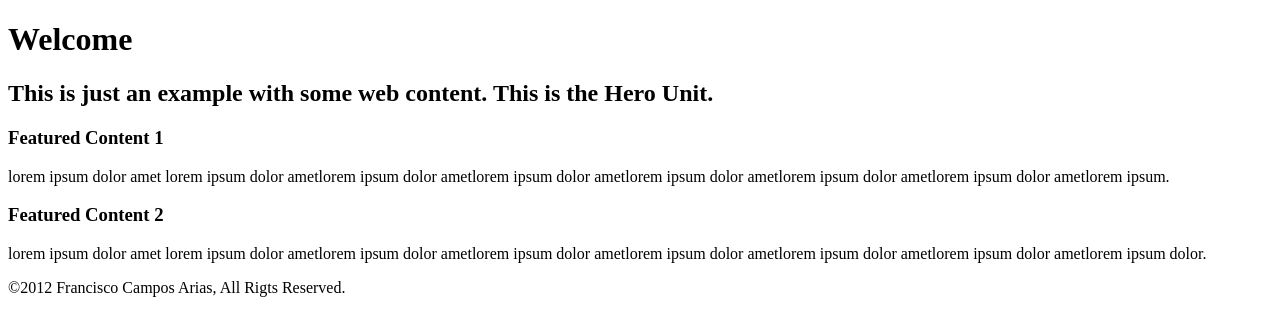
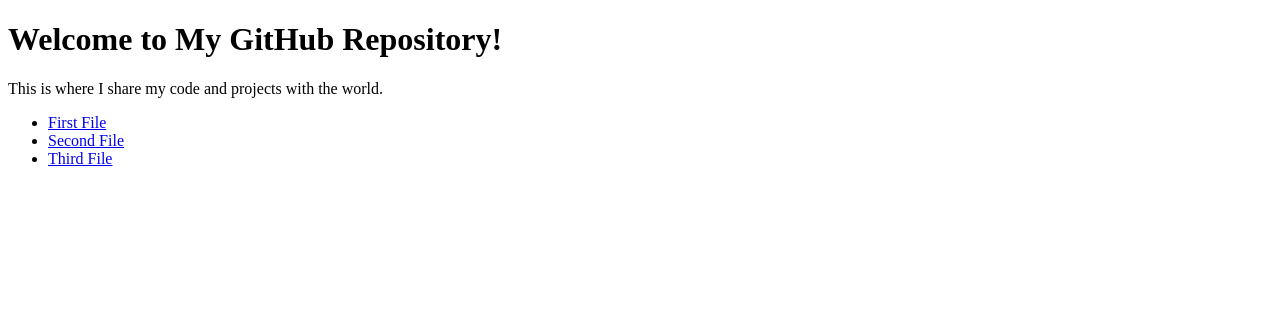
Before and after one commit to haydenmckeon/Mod7Lab, a plain HTML site: page index.html in a window 1280 px wide. Drawn offline with Linux system fonts and the light colour scheme.

Commit message:
Update index.html

```diff
--- a/index.html
+++ b/index.html
@@ -1,42 +1,16 @@
-<!DOCTYPE HTML>
-<!-- THE DOCTYPE tells the browser what type of webpage to render, the doctype used in this website is HTML5 which is the most recent HTML. -->
-<html lang="en-US">
-<head>
-	<meta charset="UTF-8">
-	<title>My Pimpin Website</title>
-	<!-- THE TITLE element is the name of the page, it is also visible in the browser tab. Its always good practice to give each page an appropriate title. -->
-	<meta name="description" content="A sample website, nothin fancy">
-      <meta http-equiv="author" content="Francisco Campos Arias">
-      <meta name="keywords" content="html, css, web, design, sample, practice">
-      <!-- These are META TAGS, they're used to describe the website, this information is read mainly by search engines like GOOGLE, YAHOO, ETC... -->
-	<link rel="stylesheet" href="style.css">
-	<script src="http://localhost:8080/target/target-script-min.js#anonymous"></script>
-</head>
-<body>
-	<div class="container">
-<!-- THIS ACTUAL CONTENT BEGINS HERE...this is called a comment. which can only be seen when viewing the source code. This text CANNOT be seen by the browser. Its helpful when you need to place notes, comments or reminders in your code -->
-	<header>
-		<div class="header">
-			<h1>Welcome</h1>
-		</div>
-	</header>
-	<!-- END HEADER | the header element in new to HTML5 -->
-		<div class="main">
-			<h2>This is just an example with some web content. This is the Hero Unit.</h2>
-		</div>
-		<div class="feature">
-			<h3>Featured Content 1</h3>
-			<p>lorem ipsum dolor amet lorem ipsum dolor ametlorem ipsum dolor ametlorem ipsum dolor ametlorem ipsum dolor ametlorem ipsum dolor ametlorem ipsum dolor ametlorem ipsum.</p>
-			<!-- LOREM IPSUM is universally used. Lorem ipsum is dummy text, it does't really mean anything. Its used to fill space or for mockups. -->
-		</div>
-		<div class="feature">
-			<h3>Featured Content 2</h3>
-			<p>lorem ipsum dolor amet lorem ipsum dolor ametlorem ipsum dolor ametlorem ipsum dolor ametlorem ipsum dolor ametlorem ipsum dolor ametlorem ipsum dolor ametlorem ipsum dolor.</p>
-		</div>
-	<footer>
-		&copy;2012 Francisco Campos Arias, All Rigts Reserved.
-	</footer>
-	<!-- END FOOTER | the footer element is also new to HTML5 -->
-	</div>
-</body>
+<!DOCTYPE html>
+<html>
+  <head>
+    <meta charset="UTF-8">
+    <title>My GitHub Repository</title>
+  </head>
+  <body>
+    <h1>Welcome to My GitHub Repository!</h1>
+    <p>This is where I share my code and projects with the world.</p>
+    <ul>
+      <li><a href="path/to/first/file">First File</a></li>
+      <li><a href="path/to/second/file">Second File</a></li>
+      <li><a href="path/to/third/file">Third File</a></li>
+    </ul>
+  </body>
 </html>
```
